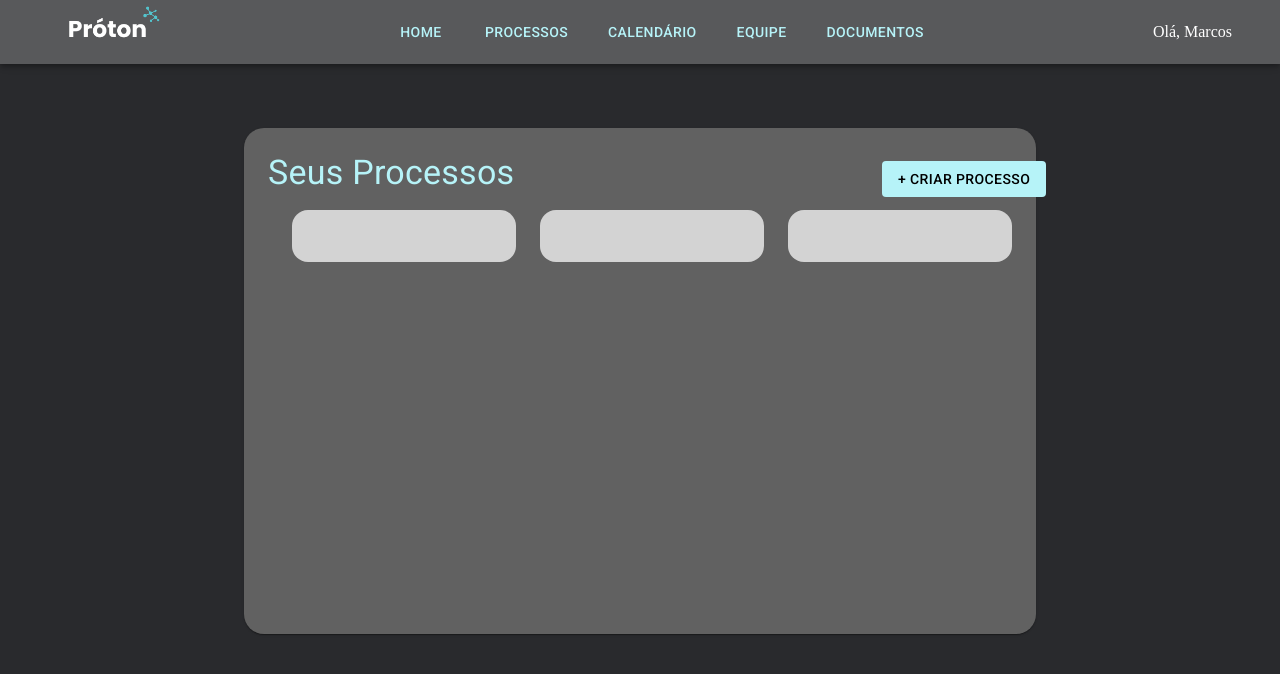
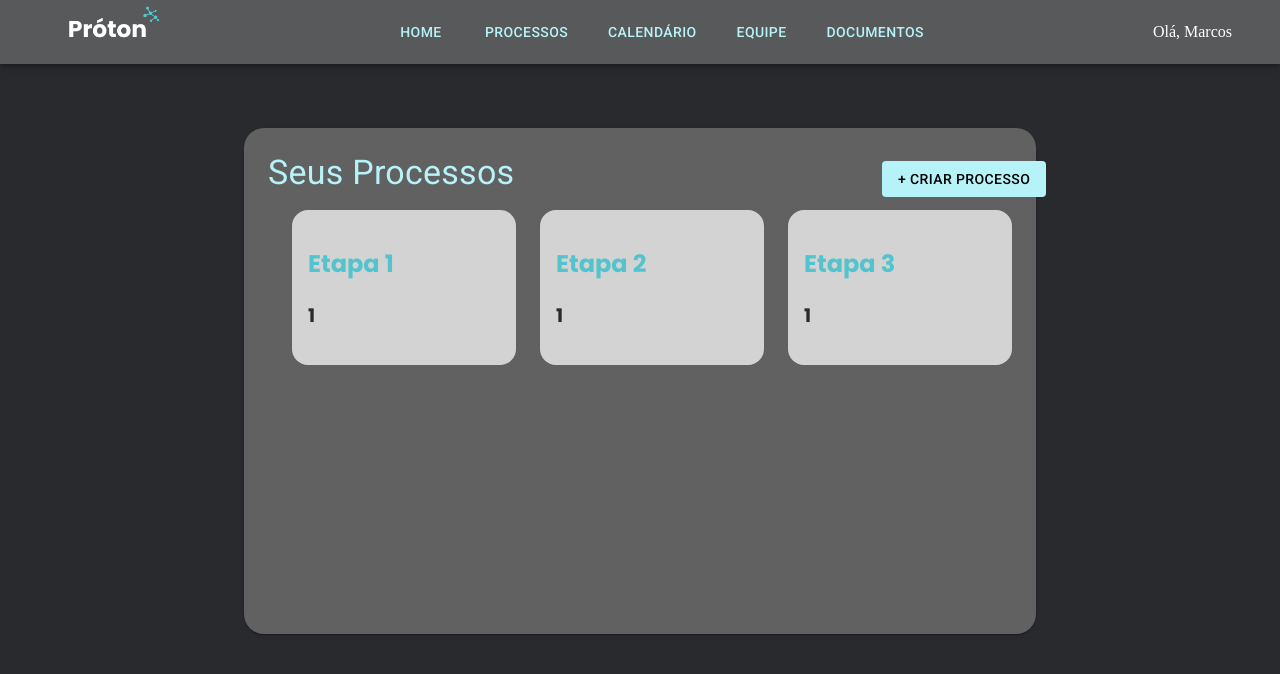
Before and after one commit to m-u-l-a-s/PROTON, a React (Create React App) app in the folder api_proton/: page /myProjects in a window 1280 px wide. Shown: the top 674 px of the page. Built offline with nearby package versions, Linux system fonts and the light colour scheme; no server answers.

Commit message:
Exibindo dados de Cards de Processos e passando ID para VisualizarProjeto

```diff
--- a/api_proton/src/pages/myProjects/CardProcesso.tsx
+++ b/api_proton/src/pages/myProjects/CardProcesso.tsx
@@ -3,20 +3,19 @@ import { useNavigate } from "react-router-dom";
 
 export const CardProcesso = (prop: any, ) => {
 
-    let  AuxID:number = 2
     const navigate = useNavigate();
 
     const handleClick = () => {
-                navigate("/visualizarProjeto", {state:{id:AuxID}});
+                navigate("/visualizarProjeto", {state:{id:prop.processoID}});
             }
 
     return (
 
             <div onClick={handleClick} className="cardProcesso">
                 <div className="card">
-                    <h2>{prop.processo_nome}</h2>
+                    <h2>{prop.name}</h2>
                     {/* <p>{prop.anexo}</p> */}
-                    <h3>{prop.processo_responsavel_id}</h3>
+                    <h3>{prop.resp}</h3>
                 </div>
             </div>
     )
--- a/api_proton/src/pages/myProjects/MyProjets.tsx
+++ b/api_proton/src/pages/myProjects/MyProjets.tsx
@@ -17,24 +17,22 @@ export const MyProjects = () => {
     //     { name: "Cards de processos", anexo: "print_github.png", resp: "Joice" },
     //     { name: "Cards de processos", anexo: "print_github.png", resp: "Joice" },
     //     { name: "Cards de processos", anexo: "print_github.png", resp: "Joice" },
-
     // ]
 
         const [processos,setProcesso] = useState([
-            {processo_nome:"Etapa 1", processo_descrição: "Pendente", processo_responsavel_id: "descrição bla bla bla"},
-            {processo_nome:"Etapa 2", processo_descrição: "Concluida", processo_responsavel_id: "descrição bla bla bla"},
-            {processo_nome:"Etapa 3", processo_descrição: "Pendente", processo_responsavel_id: "descrição bla bla bla"},
+            {processo_id: 1 ,processo_nome:"Etapa 1", processo_descricao: "Pendente", processo_responsavel_id: 1},
+            {processo_id: 2, processo_nome:"Etapa 2", processo_descricao: "Concluida", processo_responsavel_id: 1},
+            {processo_id: 3, processo_nome:"Etapa 3", processo_descricao: "Pendente", processo_responsavel_id: 1},
         ])
 
         const get_processos = async () => {
-
-
             try {
                 const response = await fetch("http://localhost:5000/get_processos")
                 const jsonData = await response.json()
 
+                //console.log(jsonData)
                 setProcesso(jsonData)
-                console.log(processos)
+                //console.log(processos)
             } catch (error:any) {
                 console.log(error.message)
             }
@@ -95,6 +93,7 @@ export const MyProjects = () => {
                     <Grid item display="flex" flexDirection={"row"} flexWrap={"wrap"} gap={3} marginLeft={3}>
                         {processos.map((processos) => (
                         <CardProcesso
+                            processoID = {processos.processo_id}
                             name={processos.processo_nome}
                             // anexo={processo.anexo}
                             resp={processos.processo_responsavel_id}
```
